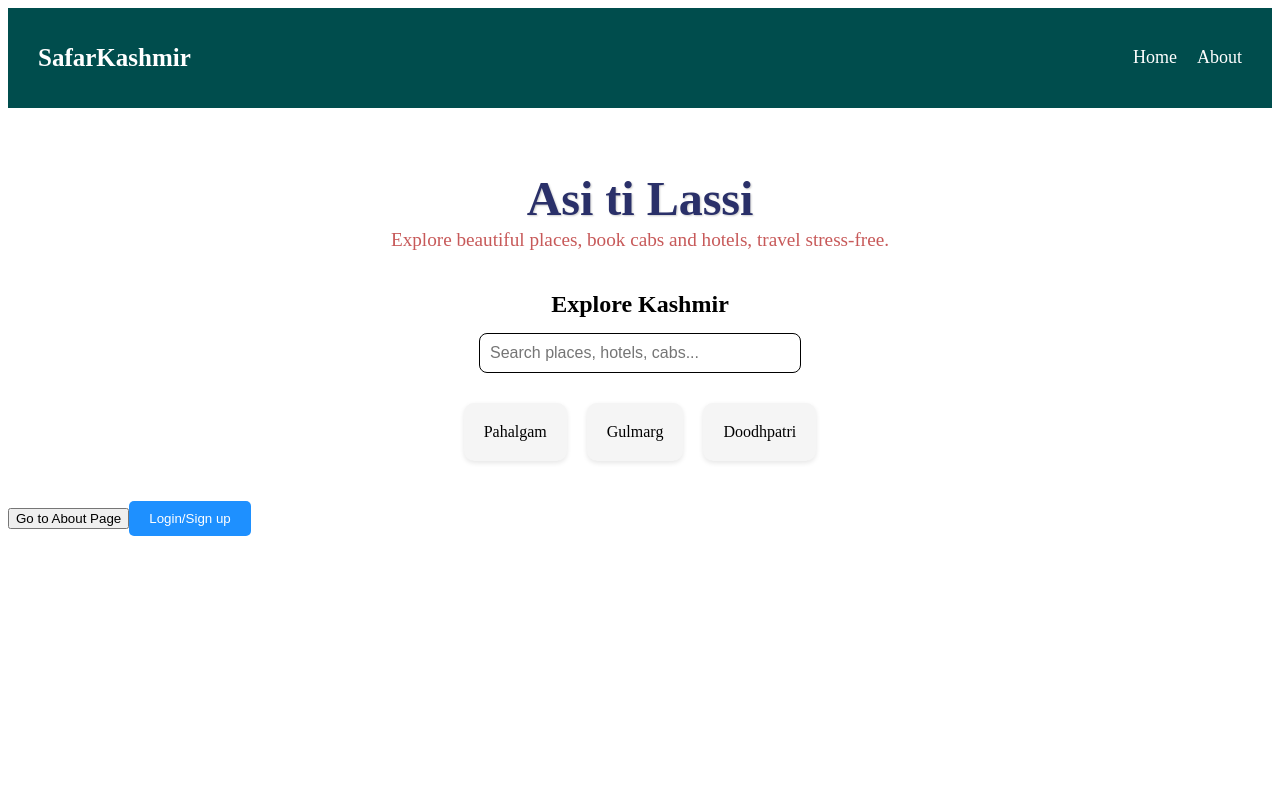
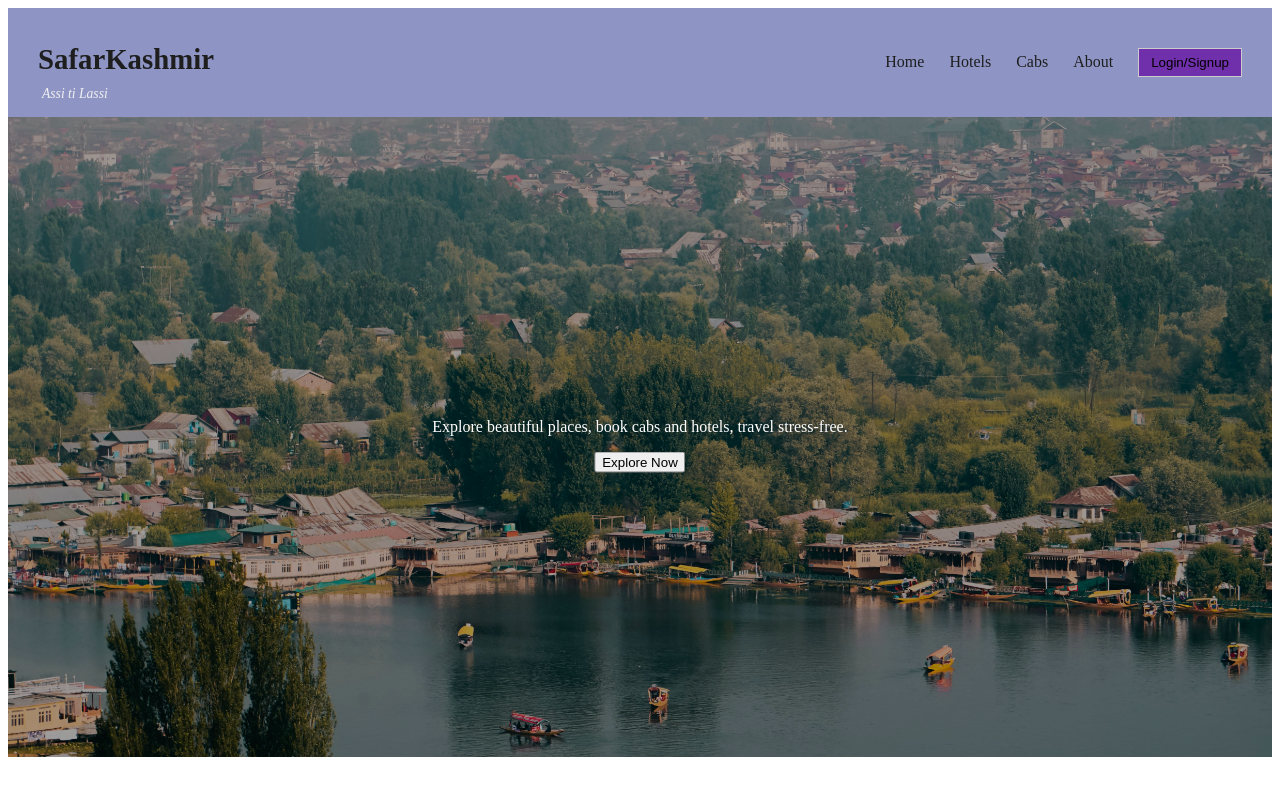
Before and after one commit to faizan929/kashmir-travel-app, a React (Vite) app in the folder client/: page / in a window 1280 px wide. Shown: the top 800 px of the page. Built offline with nearby package versions, Linux system fonts and the light colour scheme.

Commit message:
Changed the Layout of home-page.

```diff
--- a/client/src/App.jsx
+++ b/client/src/App.jsx
@@ -1,20 +1,77 @@
+
+import {useState} from "react";
+import {Routes, Route} from "react-router-dom"
+import Navbar from "./components/Navbar";
+import LoginPopup from "./components/LoginPopup";
 
 
-import {Routes, Route} from "react-router-dom"
+
+
 import Home from "./pages/Home"
 import About from "./pages/About";
-import Navbar from "./components/Navbar";
+import Hotels from "./pages/Hotels";
+import Cabs from "./pages/Cabs";
 
 function App(){
+
+      const [showLogin, setShowLogin]=useState(false);
+      const [email, setEmail]=useState("");
+      const [password, setPassword]=useState("");
+      const [name, setName]=useState("")
+      const [confirmPassword, setConfirmPassword]=useState("")
+      const [isSignup, setIsSignup]=useState(false);
+
+    function handleLogin(){
+        if (isSignup){
+
+            if(!name || !email || !password || !confirmPassword){
+            alert("Please fill in all the fields.");
+            return;
+            }
+
+            if(password!=confirmPassword){
+                alert("Passwords do not match");
+                return;
+            }
+
+            console.log("Signing up: ", {name, email, password});
+            alert("Signup clicked!");
+        }else{
+            if(!email || !password){
+                alert("Please fill in both the fields.");
+                return;
+            }
+            console.log("Logging in:", {email, password});
+            alert("Login clicked");
+        }
+    }
+
   return (
     <>
-        <Navbar />
+        <Navbar onLoginClick={()=> setShowLogin(true)} />
+        {showLogin && (
+                  <LoginPopup
+                        isSignup={isSignup}
+                        name={name}
+                        email={email}
+                        password={password}
+                        confirmPassword={confirmPassword}
+                        setName={setName}
+                        setEmail={setEmail}
+                        setPassword={setPassword}
+                        setConfirmPassword={setConfirmPassword}
+                        handleLogin={handleLogin}
+                        setIsSignup={setIsSignup}
+                        setShowLogin={setShowLogin}
+                  />
+                )}
 
-       <Routes>
-      <Route path="/" element={<Home />} />
-      <Route path="/about" element={<About />} />
-    </Routes>
-
+             <Routes>
+                  <Route path="/" element={<Home />} />
+                  <Route path="/about" element={<About />} />
+                  <Route path="/hotels" element={<Hotels />} />
+                  <Route path="/cabs" element={<Cabs />} />
+              </Routes>
 
     </>
 
--- /dev/null
+++ b/client/src/components/LoginPopup.css
@@ -0,0 +1,50 @@
+
+.popup-header {
+  display: flex;
+  justify-content: flex-end;
+}
+
+
+
+
+.login-popup {
+    position: fixed;
+    top: 50%;
+    left: 50%;
+    transform: translate(-50%, -50%);
+    background: white;
+    padding: 2rem;
+    box-shadow: 0 0 15px rgba(0,0,0,0.2);
+    border-radius: 10px;
+    z-index: 1000;
+}
+
+
+.login-popup > input {
+    display: block;
+    width: 100%;
+    margin: 10px 0;
+    padding: 0.5rem;
+
+}
+
+
+
+.login-popup button {
+    margin-right: 10px;
+    padding: 0.5rem 1rem;
+    cursor: pointer;
+    color: rgba(13, 13, 231, 0.952)
+}
+
+
+.toggle-auth {
+    margin-top: 10px;
+    font-size: 0.9rem;
+}
+
+.toggle-auth > span {
+    color: rgb(0, 26, 255);
+    cursor: pointer;
+    font-weight: bold;
+}
--- a/client/src/components/Navbar.css
+++ b/client/src/components/Navbar.css
@@ -1,26 +1,64 @@
+
+
 .navbar {
   display: flex;
   justify-content: space-between;
   align-items: center;
+  background-color: #8e95c4;
   padding: 15px 30px;
-    background-color: #004d4d;
-    color: white;
+  /* position: sticky; */
+  top: 0;
+  z-index: 10;
 }
 
-.logo {
-     font-size:25px;
+.navbar-left {
+  display: flex;
+  flex-direction: column;
+  align-items: flex-start;
+  position: relative;
+}
+
+.logo-link {
+  text-decoration: none;
+  color: #1e1e1e;
   font-weight: bold;
+  font-size: 1.8rem;
+}
+
+.tagline {
+  font-size: 0.85rem;
+  color: #f0f0f0;
+  margin-top: -10px;
+  margin-left: 4px;
+  font-style: italic;
 
 }
 
+.nav-links {
+  display: flex;
+  align-items: center;
+  gap: 25px;
+}
 
 .nav-links a {
-    color: white;
   text-decoration: none;
-    margin-left: 20px;
-    font-size: 18px;
+  color: #1e1e1e;
+  font-weight: 500;
+  transition: color 0.3s ease;
 }
 
 .nav-links a:hover {
-    text-decoration: underline;
+  color: #333;
 }
+
+.login-btn {
+  padding: 6px 12px;
+  background-color: rgb(112, 48, 172);
+  border: 1px solid #ccc;
+  cursor: pointer;
+  transition: background-color 0.5s ease;
+}
+
+.login-btn:hover {
+  background-color: #e8e8e8;
+}
--- a/client/src/components/Navbar.jsx
+++ b/client/src/components/Navbar.jsx
@@ -4,13 +4,25 @@ import { Link } from "react-router-dom";
 import "./Navbar.css";
 
 
-function Navbar() {
+function Navbar({onLoginClick}) {
     return (
         <nav className="navbar">
-            <h2 className="logo">SafarKashmir</h2>
+            <div className="navbar-left">
+                <h2 className="logo">
+                    <Link to="/" className="logo-link">SafarKashmir</Link>
+                </h2>
+                <span className="tagline">Assi ti Lassi</span>
+            </div>
+
             <div className="nav-links">
                 <Link to="/">Home</Link>
+                <Link to="/hotels">Hotels</Link>
+                <Link to="/cabs">Cabs</Link>
                 <Link to="/about">About</Link>
+
+
+                <button className= "login-btn" onClick={onLoginClick}> Login/Signup</button>
+
             </div>
 
         </nav>
--- a/client/src/components/SearchBar.jsx
+++ b/client/src/components/SearchBar.jsx
@@ -3,7 +3,7 @@
 
 function SearchBar(){
     return(
-    <div className="search-bar">
+    <div className="search-bar" id="search-bar">
       <input  type="text" placeholder="Search places, hotels, cabs..." />
 
     </div>
--- a/client/src/index.css
+++ b/client/src/index.css
@@ -1,6 +1,27 @@
-.heading {
+.hero-section {
+  position: relative;
+  width: 100%;
+  height: 80vh;
+  overflow: hidden;
+}
+
+
+.hero-image {
+  width: 100%;
+  height: 100%;
+  object-fit: cover;
+  filter: brightness(65%);
+}
+
+
+
+.hero-text {
+  position: absolute;
+  top: 50%;
+  left: 50%;
+  transform: translate(-50%, -50%);
+  color: white;
   text-align: center;
-  margin-top: 50px;
 }
 
 
@@ -14,19 +35,34 @@
     margin-bottom:-2px;
 }
 
-
-.search-bar {
-    margin-top: -25px; /* Reduce this value to bring it closer */
-    text-align: center;
-
+.explore-btn {
+  padding: 0.7rem 1.5rem;
+  font-size: 1rem;
+  background-color: #ffffffcc;
+  color: #000;
+  border: none;
+  border-radius: 8px;
+  cursor: pointer;
+  transition: background-color 0.3s ease;
 }
 
+.explore-btn:hover {
+  background-color: #ffffff;
+}
+
+
+/* .search-bar {
+    margin-top: -25px; /* Reduce this value to bring it closer */
+    /* text-align: center;
+
+} */ */
+/*
 .search-bar input {
     padding: 10px;
     width: 300px;
     border: 1px solid rgb(0,0,0);
     border-radius: 8px;
-}
+} */
 
 
 .info {
@@ -68,56 +104,3 @@ input[type="text"] {
     box-shadow: 0 2px 5px rgba(0, 0, 0, 0.1);
     cursor: pointer;
 }
-
-
-.login-btn {
-    padding: 10px 20px;
-    background-color: #1e90ff;
-    color: white;
-    border: None;
-    border-radius: 5px;
-    cursor: pointer
-}
-
-
-
-.login-popup {
-    position: fixed;
-    top: 50%;
-    left: 50%;
-    transform: translate(-50%, -50%);
-    background: white;
-    padding: 2rem;
-    box-shadow: 0 0 15px rgba(0,0,0,0.2);
-    border-radius: 10px;
-    z-index: 1000;
-}
-
-
-.login-popup > input {
-    display: block;
-    width: 100%;
-    margin: 10px 0;
-    padding: 0.5rem;
-
-}
-
-
-
-.login-popup button {
-    margin-right: 10px;
-    padding: 0.5rem 1rem;
-    cursor: pointer;
-}
-
-
-.toggle-auth {
-    margin-top: 10px;
-    font-size: 0.9rem;
-}
-
-.toggle-auth > span {
-    color: blue;
-    cursor: pointer;
-    font-weight: bold;
-}
--- /dev/null
+++ b/client/src/pages/Cabs.jsx
@@ -0,0 +1,14 @@
+
+
+
+function Cabs(){
+    return (
+        <div className="cab-page">
+            <h2>Cabs in Kashmir</h2>
+            <p>Find and book comfortable cabs for your travel.</p>
+
+        </div>
+    );
+}
+
+export default Cabs;
--- /dev/null
+++ b/client/src/pages/Hotels.jsx
@@ -0,0 +1,12 @@
+
+
+function Hotels() {
+    return(
+        <div className="hotel-page">
+            <h2>Hotels in Kashmir</h2>
+            <p>Book the best stays at top-rated hotels in Kashmir.</p>
+        </div>
+    );
+}
+
+export default Hotels;
--- a/client/src/pages/home.jsx
+++ b/client/src/pages/home.jsx
@@ -1,100 +1,34 @@
 
-// import { useNavigate } from  "react-router-dom";
 
-import { useState } from "react";
-import LoginPopup from "../components/LoginPopup";
 import SearchBar from "../components/SearchBar";
 import CardList from "../components/CardList";
-import { Link } from "react-router-dom";
-
 
 function Home(){
-    const [showLogin, setShowLogin]=useState(false);
-    // const navigate=useNavigate();
-
-    const [email, setEmail]=useState("");
-    const [password, setPassword]=useState("");
-
-    const [name, setName]=useState("")
-    const [confirmPassword, setConfirmPassword]=useState("")
-
-    const [isSignup, setIsSignup]=useState(false);
-
-
-
-
-
-    function handleLogin(){
-        if (isSignup){
-
-            if(!name || !email || !password || !confirmPassword){
-            alert("Please fill in all the fields.");
-            return;
-            }
-
-            if(password!=confirmPassword){
-                alert("Passwords do not match");
-                return;
-            }
-
-            console.log("Signing up: ", {name, email, password});
-            alert("Signup clicked!");
-        }else{
-            if(!email || !password){
-                alert("Please fill in both the fields.");
-                return;
-            }
-            console.log("Logging in:", {email, password});
-            alert("Login clicked");
-        }
-    }
-
 
     return(
         <>
 
-            <div className="heading">
-                <h1 className="first-heading">Asi ti Lassi</h1>
+            <div className="hero-section">
+                <img src="./images/dal-lake.jpg" alt="Dal Lake" className="hero-image" />
+                <div className="hero-text">
+                    {/* <h1 className="first-heading">Asi ti Lassi</h1> */}
 
-                <p className="info">Explore beautiful places, book cabs and hotels, travel stress-free.</p>
+                    <p className="info">Explore beautiful places, book cabs and hotels, travel stress-free.</p>
+                        <button onClick={()=>{
+                            const el = document.getElementById("search-bar");
+                            if (el) {
+                            el.scrollIntoView({behavior:"smooth"});
+                            }
+                        }}>Explore Now </button>
+                 </div>
+            </div>
+
+            <div className="explore">
+                <SearchBar />
+                < CardList />
             </div>
 
 
-            <div className="explore">
-                <h2>Explore Kashmir</h2>
-                <SearchBar />
-                < CardList />
-
-
-
-            {showLogin && (
-                  <LoginPopup
-                        isSignup={isSignup}
-                        name={name}
-                        email={email}
-                        password={password}
-                        confirmPassword={confirmPassword}
-                        setName={setName}
-                        setEmail={setEmail}
-                        setPassword={setPassword}
-                        setConfirmPassword={setConfirmPassword}
-                        handleLogin={handleLogin}
-                        setIsSignup={setIsSignup}
-                        setShowLogin={setShowLogin}
-                />
-                )}
-
-
-
-            </div>
-
-
-            <Link to="/about">
-                <button className="about">Go to About Page</button>
-            </Link>
-
-
-            <button className="login-btn" onClick={()=>setShowLogin(true)}>Login/Sign up</button>
 
 
         </>
```
Also changed, not shown: client/src/components/LoginPopup.jsx (+7 -1 lines), client/public/images/dal-lake.jpg (added). Lines whose indentation alone changed are shown as unchanged.
